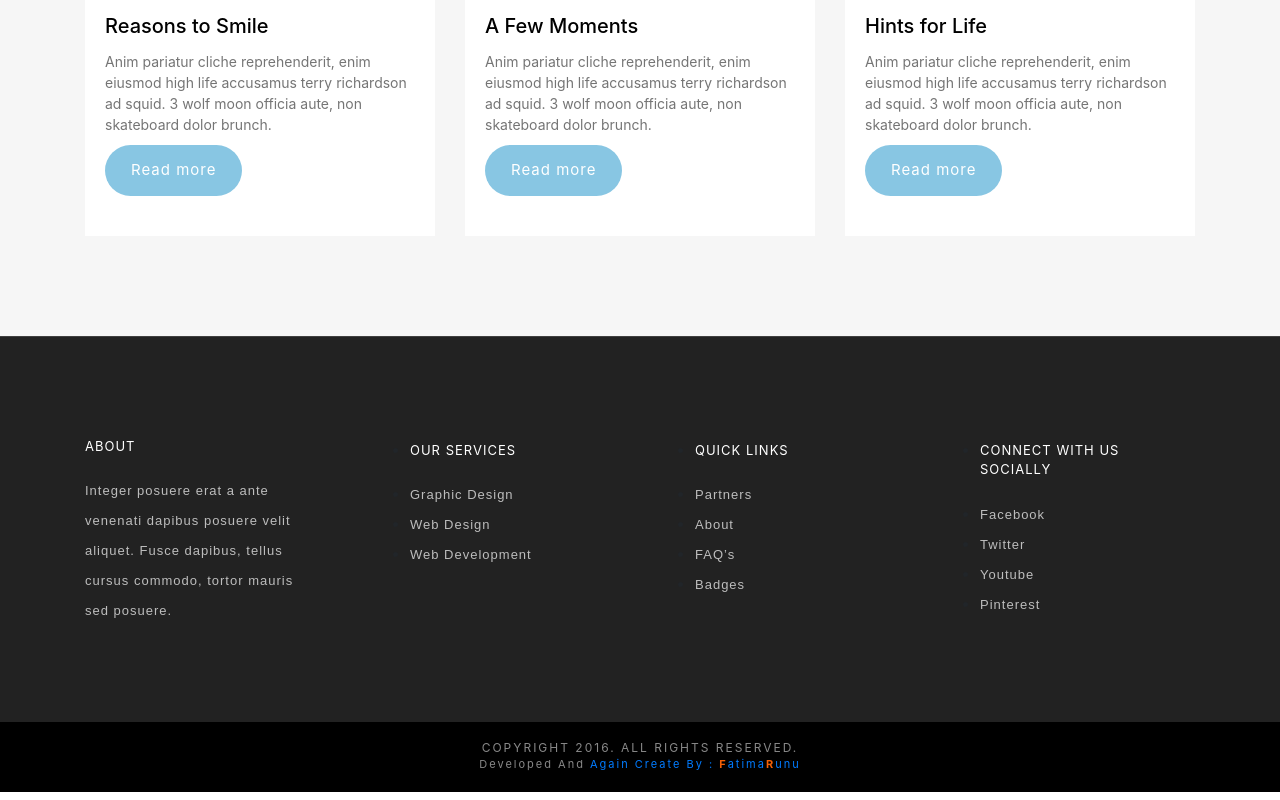
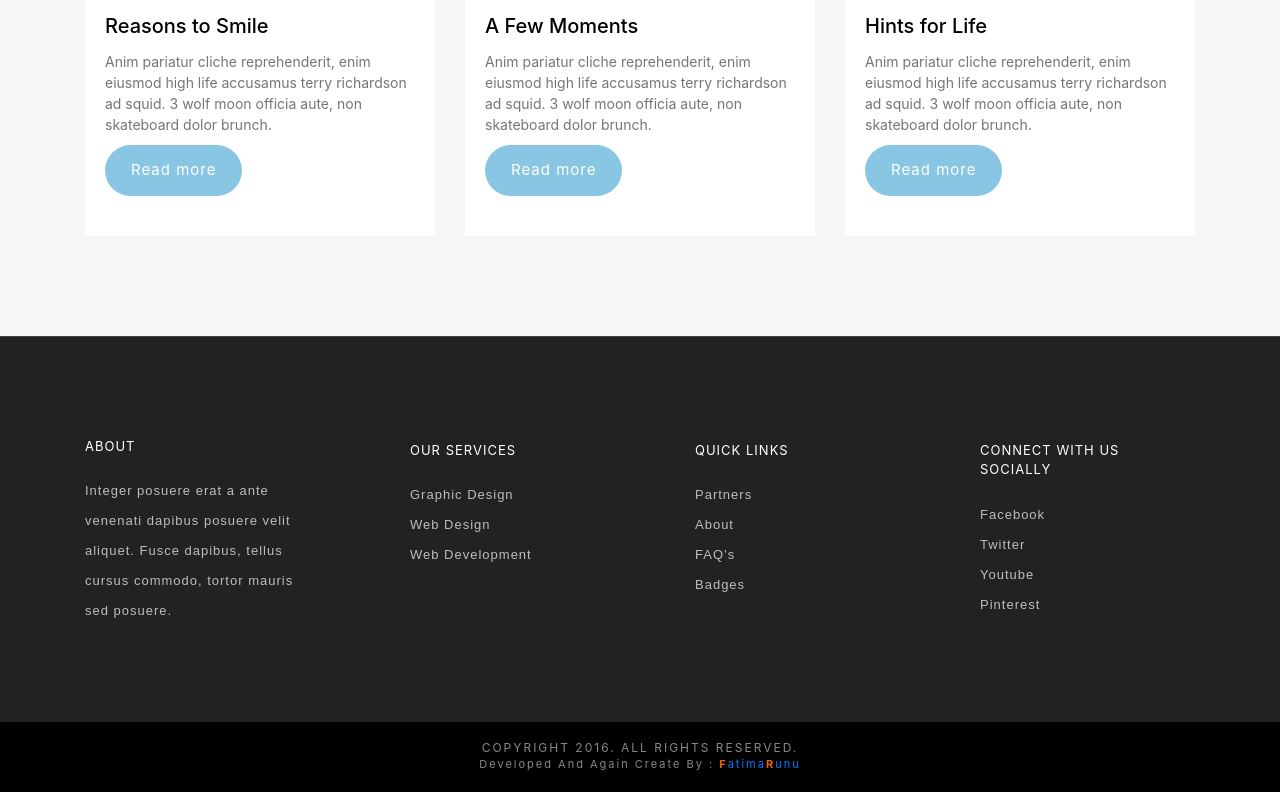
Before and after one commit to RunuAktar/Bingo-website-hw, a plain HTML site: page index.html in a window 1280 px wide. Shown: the part 3975-4775 px from the top of the page. Drawn offline with nearby package versions, Linux system fonts and the light colour scheme.

Commit message:
Update index.html

```diff
--- a/index.html
+++ b/index.html
@@ -608,7 +608,7 @@ Counter Section
 
 <div class="footer-bottom" >
     <h5>Copyright 2016. All rights reserved.</h5>
-    <h6>Developed and <a href="#" target="_blank" class="text-pp-crt"> again create by : <b>F</b>atima<b>R</b>unu</a></h6>
+    <h6>Developed and again create by : <a href="#"><b>F</b>atima<b>R</b>unu</a></h6>
   </div>
 
 
```
